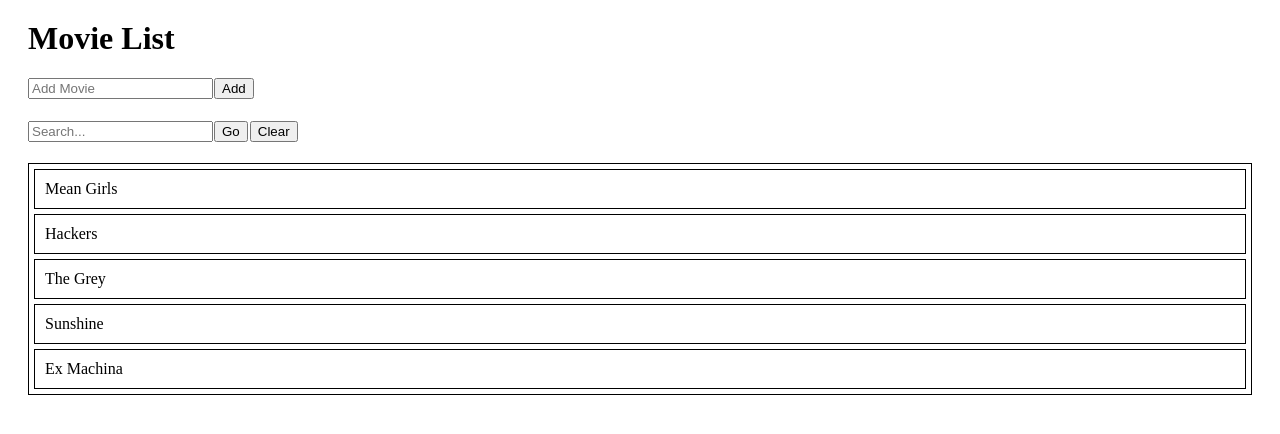
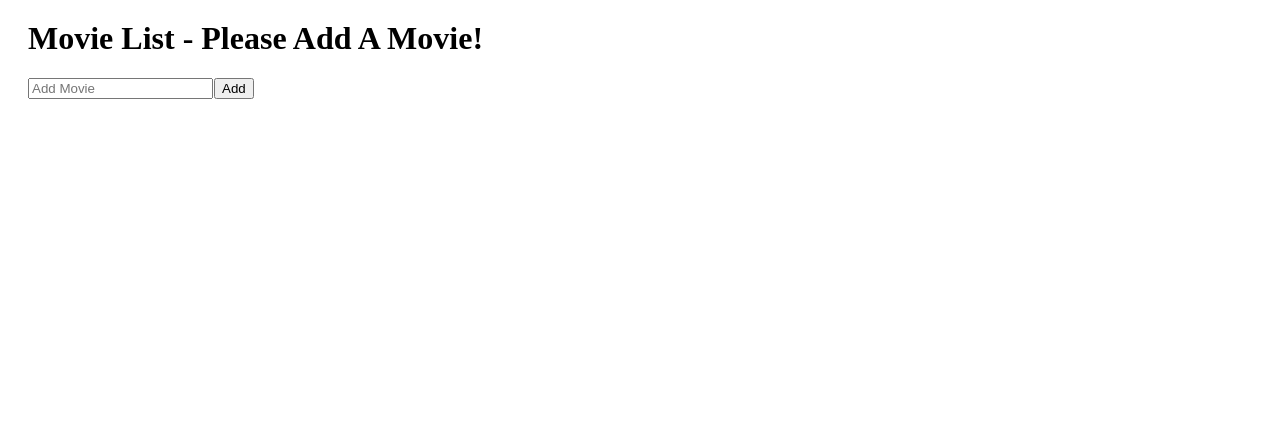
Before and after one commit to elizabethcan/movie_list, a React app: page / in a window 1280 px wide. Shown: the top 434 px of the page. Built offline with nearby package versions, Linux system fonts and the light colour scheme.

Commit message:
Update App to not show table if there are no movies

```diff
--- a/public/style.css
+++ b/public/style.css
@@ -1,4 +1,4 @@
-.header {
+h1 {
   margin: 20px;
 }
 
--- a/src/components/App.jsx
+++ b/src/components/App.jsx
@@ -2,14 +2,6 @@ import React from 'react';
 import AddMovie from './AddMovie.jsx';
 import Search from './Search.jsx';
 import MovieList from './MovieList.jsx';
-
-var movies = [
-  {title: 'Mean Girls'},
-  {title: 'Hackers'},
-  {title: 'The Grey'},
-  {title: 'Sunshine'},
-  {title: 'Ex Machina'},
-];
 
 class App extends React.Component {
 	constructor(props) {
@@ -18,7 +10,7 @@ class App extends React.Component {
 		this.searchList = this.searchList.bind(this);
 		this.state = {
 			filter: '',
-			movies: movies
+			movies: []
 		}
   }
 
@@ -26,7 +18,7 @@ class App extends React.Component {
     var newMovie = [];
     newMovie.push({title: movie});
     this.setState({
-      movies: movies.concat(newMovie)
+      movies: this.state.movies.concat(newMovie)
     })
   }
 
@@ -37,6 +29,14 @@ class App extends React.Component {
   }
 
 	render () {
+    if (this.state.movies.length === 0) {
+      return (
+        <div>
+          <h1>Movie List - Please Add A Movie!</h1>
+          <AddMovie addToList={this.addToList}/>
+        </div>
+      );
+    } else {
       return (
         <div>
           <h1 className="header">Movie List</h1>
@@ -47,5 +47,6 @@ class App extends React.Component {
       );
     }
 	}
+}
 
 export default App;
```
Lines whose indentation alone changed are shown as unchanged.
